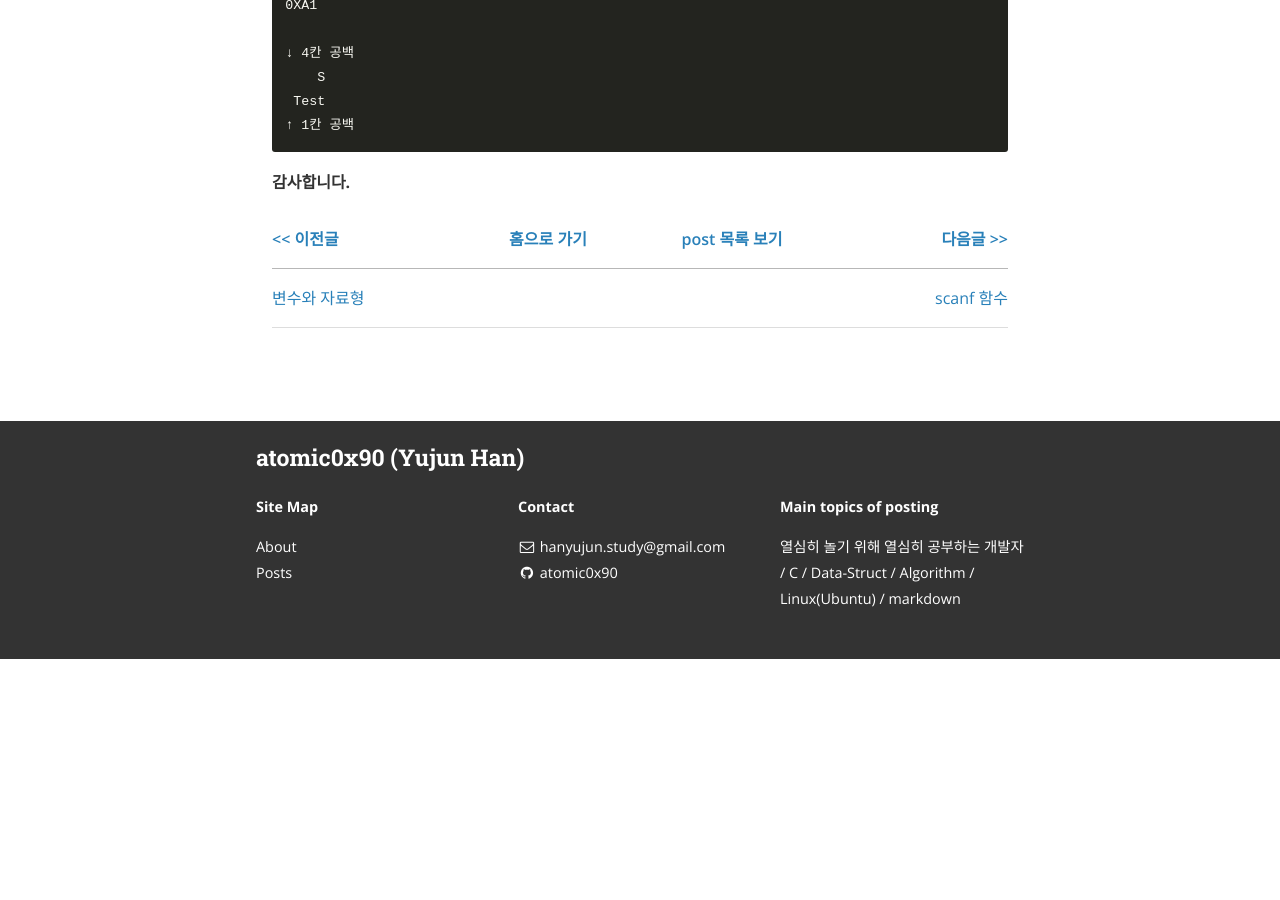
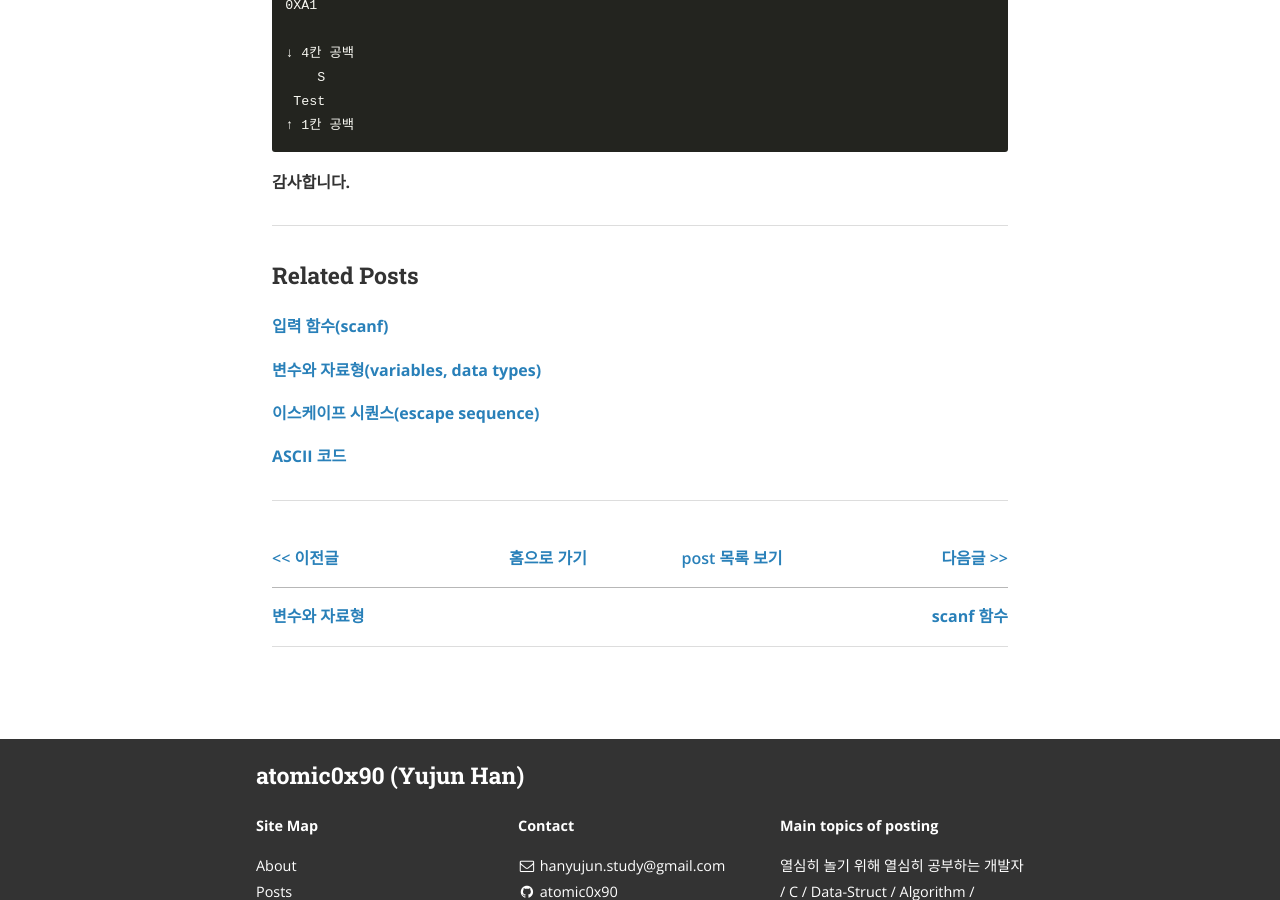
Before and after one commit to atomic0x90/atomic0x90.github.io, a Jekyll site: the page built from _posts/2019-06-04-printf-format.markdown, in a window 1280 px wide and 900 px high, scrolled down 6538 px. Built offline with Jekyll 4.4.1, drawn with Linux system fonts in a browser that asks for light colours; nearby versions of some CDN libraries; comment, search, counter and statistics services are not loaded; before the commit the page ends 7197 px from its top, so only the background shows below that.

Commit message:
Add related posts

```diff
--- a/_posts/2019-06-04-printf-format.markdown
+++ b/_posts/2019-06-04-printf-format.markdown
@@ -224,11 +224,24 @@ int main()
 
 **감사합니다.**
 
+---
+
+### Related Posts
+
+**[입력 함수(scanf)][00]**
+
+**[변수와 자료형(variables, data types)][01]**
+
+**[이스케이프 시퀀스(escape sequence)][02]**
+
+**[ASCII 코드][03]**
+
+---
 
 
 [\<\< 이전글][0]	|[홈으로 가기][1]       |[post 목록 보기][2]    |[다음글 \>\>][3]
 ------        	  	|:------:               |:------:               |------:
-[변수와 자료형][0] 	|                       |                       |[scanf 함수][3]
+**[변수와 자료형][0]** 	|                       |                       |**[scanf 함수][3]**
 
 
 
@@ -237,6 +250,11 @@ int main()
 [2]: https://atomic0x90.github.io/posts/ "posts"
 [3]: https://atomic0x90.github.io/c-language/2019/06/05/scanf-format.html "입력 함수"
 
+[00]: https://atomic0x90.github.io/c-language/2019/06/05/scanf-format.html "입력 함수"
+[01]: https://atomic0x90.github.io/c-language/2019/05/30/Variables-and-data-types.html "변수와 자료형"
+[02]: https://atomic0x90.github.io/c-language/2019/05/28/C-Language-escape-sequence.html "escape sequence"
+[03]: https://atomic0x90.github.io/c-language/2019/05/29/ASCII.html "ASCII code"
+
 
 
 
--- a/_posts/2019-06-09-ubuntu-image-editor.markdown
+++ b/_posts/2019-06-09-ubuntu-image-editor.markdown
@@ -44,7 +44,7 @@ Ubuntu 검색창에 kolourpaint를 검색하고 실행해도 된다.
 
 [\<\< 이전글][1]        |[홈으로 가기][2]       |[post 목록 보기][3]    |다음글 \>\>
 ------                  |:------:               |:------:               |------:
-[escape liquid template][1]   |                       |                       |
+**[escape liquid template][1]**   |                       |                       |
 
 
 
```
Also changed, not shown: _posts/2019-06-05-scanf-format.markdown (+16 -1 lines), _posts/2019-06-06-Registration-github-blog-search.markdown (+11 -2 lines), _posts/2019-06-08-escape-liquid-template.markdown (+10 -2 lines).
